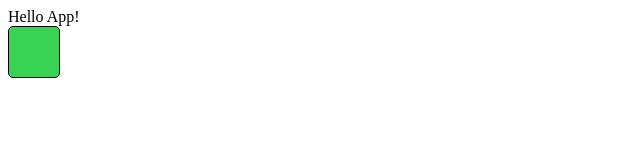
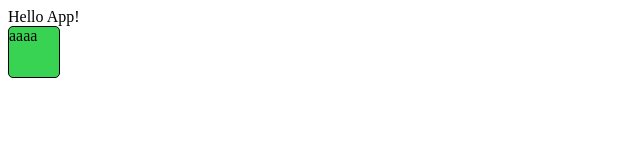
Before and after one commit to DavidTG7/gitHub_Drawer, a React (Vite) app: page / in a window 1280 px wide. Shown: the top 160 px of the page, without its empty margins (0-640 px from the left). Built offline with nearby package versions, Linux system fonts and the light colour scheme.

Commit message:
test commit

```diff
--- a/src/components/Cell/Cell.tsx
+++ b/src/components/Cell/Cell.tsx
@@ -3,6 +3,7 @@ import styles from "./Cell.module.scss";
 const Cell = () => {
     return(
         <div className={styles.cell}>
+            aaaa
         </div>
     )
 }
```
